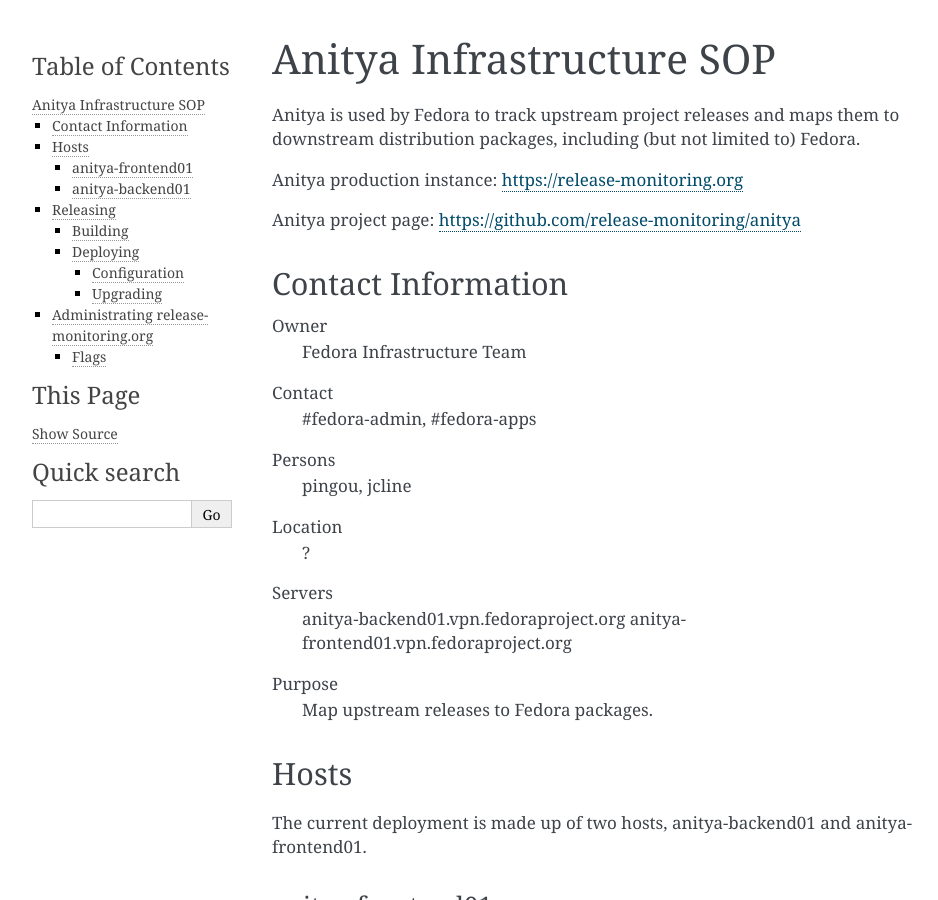
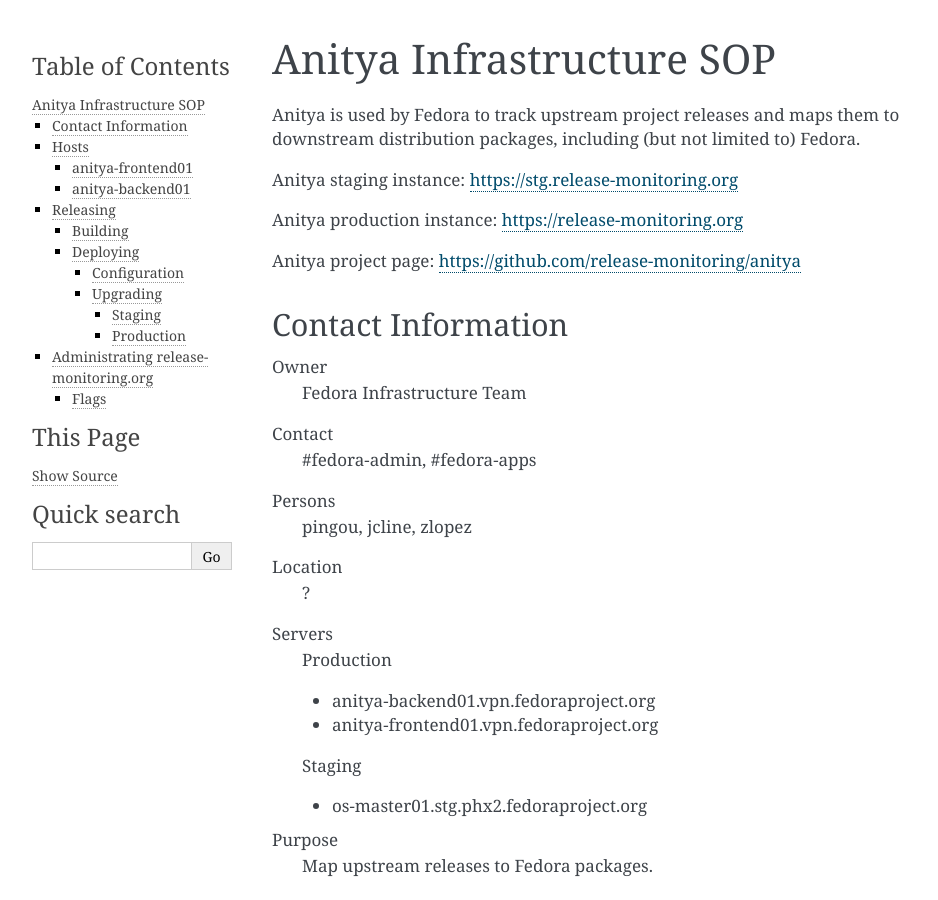
Before and after one commit to FrostyX/infra-docs, a Sphinx documentation site: the page built from docs/sysadmin-guide/sops/anitya.rst, in a window 1280 px wide and 900 px high. Shown: the whole window, without its empty margins (148-1086 px from the left). Built offline with Sphinx 7.4.7, drawn with Linux system fonts in a browser that asks for light colours; some of the changed text lies outside the part shown.

Commit message:
Update Anitya SOP

```diff
--- a/docs/sysadmin-guide/sops/anitya.rst
+++ b/docs/sysadmin-guide/sops/anitya.rst
@@ -9,6 +9,8 @@
 
 Anitya is used by Fedora to track upstream project releases and maps them
 to downstream distribution packages, including (but not limited to) Fedora.
+
+Anitya staging instance: https://stg.release-monitoring.org
 
 Anitya production instance: https://release-monitoring.org
 
@@ -23,12 +25,18 @@
 Contact
     #fedora-admin, #fedora-apps
 Persons
-    pingou, jcline
+    pingou, jcline, zlopez
 Location
     ?
 Servers
-    anitya-backend01.vpn.fedoraproject.org
-    anitya-frontend01.vpn.fedoraproject.org
+    Production
+
+    - anitya-backend01.vpn.fedoraproject.org
+    - anitya-frontend01.vpn.fedoraproject.org
+
+    Staging
+
+    - os-master01.stg.phx2.fedoraproject.org
 Purpose
     Map upstream releases to Fedora packages.
 
@@ -110,7 +118,7 @@
 
 Deploying
 ---------
-At the moment, there is no staging deployment of Anitya.
+Staging deployment of Anitya is deployed in OpenShift on os-master01.stg.phx2.fedoraproject.org.
 
 Once the new version is built, it needs to be deployed. To deploy the new version, you need
 `ssh access <https://infrastructure.fedoraproject.org/infra/docs/sshaccess.rst>`_ to
@@ -131,6 +139,15 @@
 
 Upgrading
 ^^^^^^^^^
+
+Staging
+"""""""
+On staging you can deploy new version of Anitya by running:
+
+    $ sudo rbac-playbook openshift-apps/release-monitoring.yml
+
+Production
+""""""""""
 Both anitya-backend and anitya-frontend need the new version of the ``anitya`` package.
 To upgrade, run the upgrade playbook::
 
```
